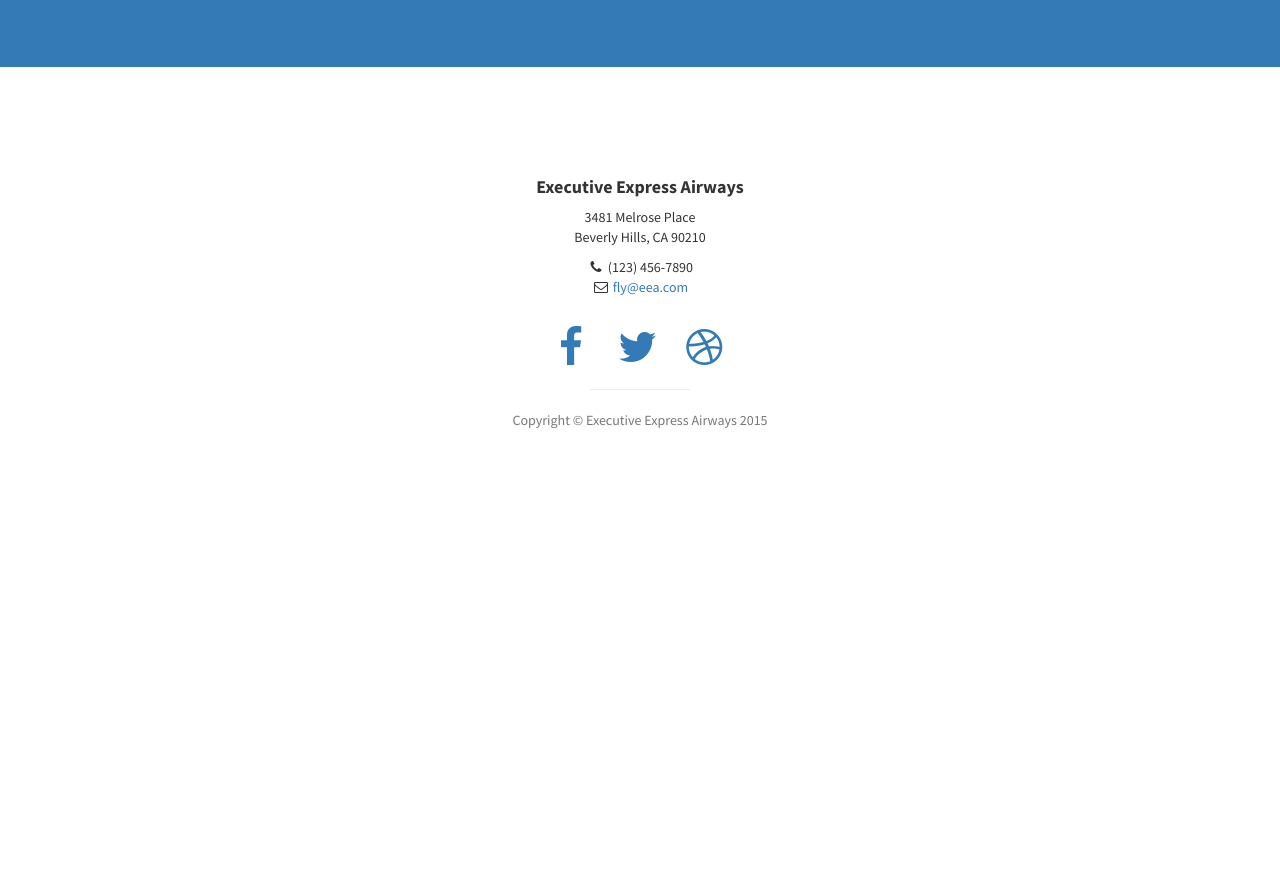
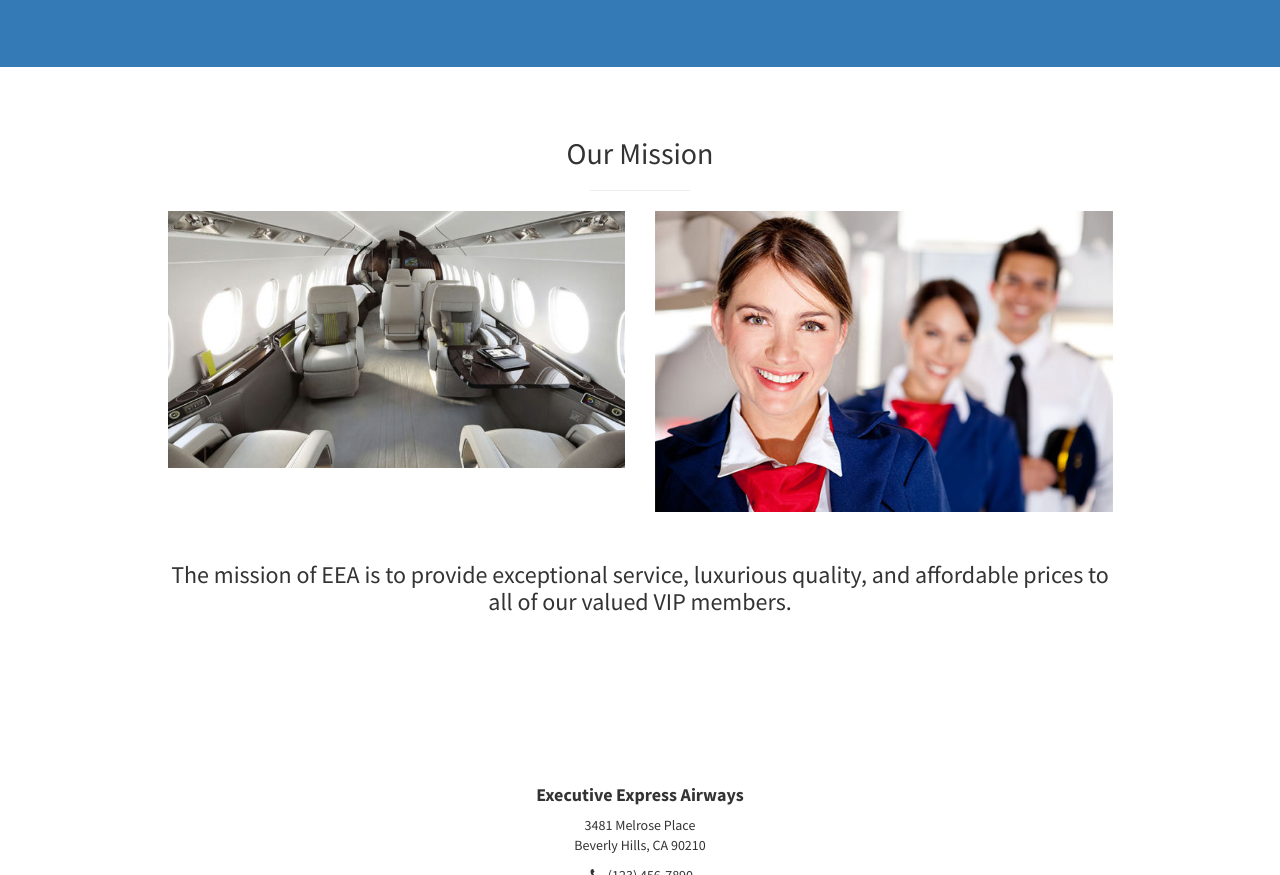
Before and after one commit to lul15/RaspberryPi_Fly, a plain HTML site: page RaspberryPi_Fly_Bootstrap/index.html in a window 1280 px wide. Shown: the part 1249-2124 px from the top of the page. Before the commit the page ends 1789 px from the top, so only its background shows below. Drawn offline with Linux system fonts and the light colour scheme.

Commit message:
Mission Statement
Added Mission Statement

```diff
--- a/RaspberryPi_Fly_Bootstrap/index.html
+++ b/RaspberryPi_Fly_Bootstrap/index.html
@@ -138,8 +138,45 @@
         <!-- /.container-->
     </section>
 
+<!-------------------------About Us--------------------->
 
+<!------------------------Mission Statement-------------------->
 
+    <section id="portfolio" class="portfolio">
+        <div class="container">
+            <div class="row">
+                <div class="col-lg-10 col-lg-offset-1 text-center">
+                    <h2>Our Mission</h2>
+                    <hr class="small">
+                    <div class="row">
+                        <div class="col-md-6">
+                            <div class="portfolio-item">
+                                <a href="#">
+                                    <img class="img-portfolio img-responsive" src="img/plane.jpg">
+                                </a>
+                            </div>
+                        </div>
+                        <div class="col-md-6">
+                            <div class="portfolio-item">
+                                <a href="#">
+                                    <img class="img-portfolio img-responsive" src="img/attendant.jpg">
+                                </a>
+                            </div>
+                        </div>
+                    </div>
+                    <!-- /.row (nested) -->
+                    <h3>
+                        The mission of EEA is to provide exceptional service, luxurious quality, and affordable prices to all of our valued VIP members.
+                    </h3>
+                </div>
+                <!-- /.col-lg-10 -->
+            </div>
+            <!-- /.row -->
+        </div>
+        <!-- /.container -->
+    </section>
+
+<!------------------------Mission Statement-------------------->
 
     <!-- Map -->
     <!--
```
Also changed, not shown: RaspberryPi_Fly_Bootstrap/img/attendant.jpg (added), RaspberryPi_Fly_Bootstrap/img/plane.jpg (added).
